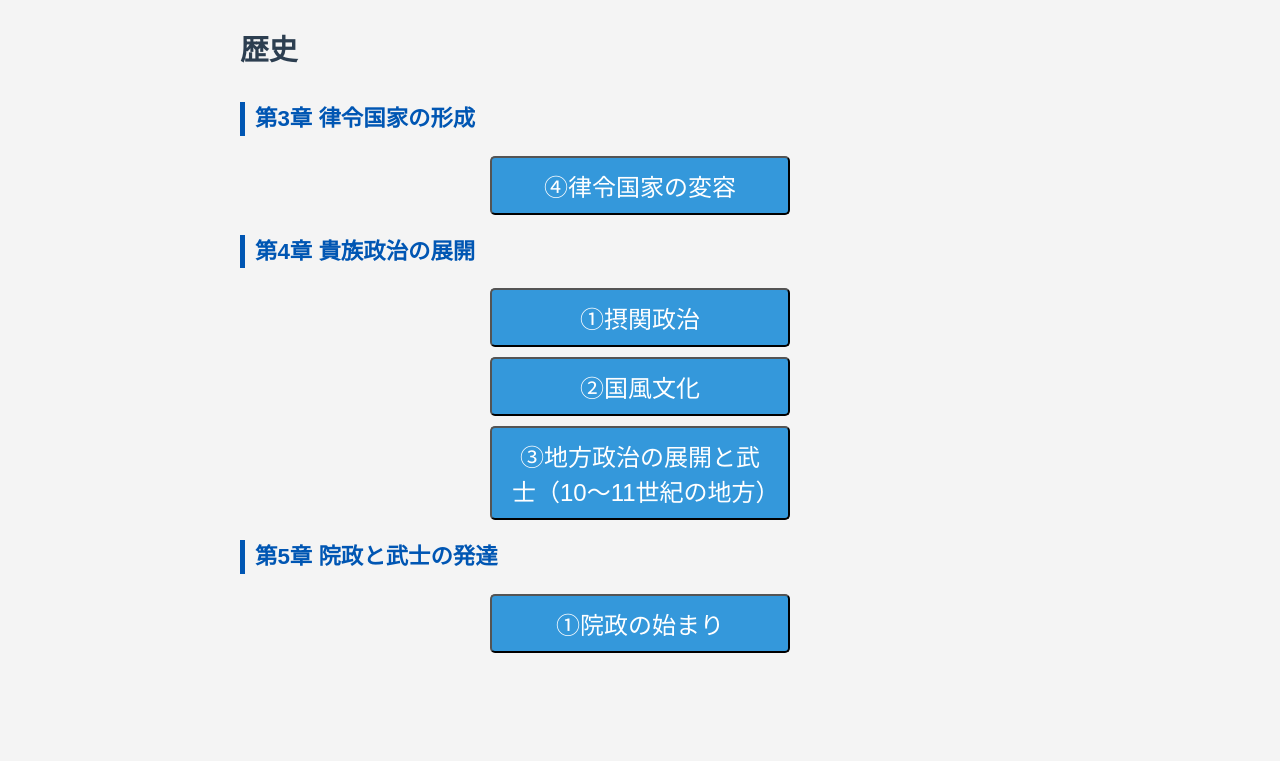
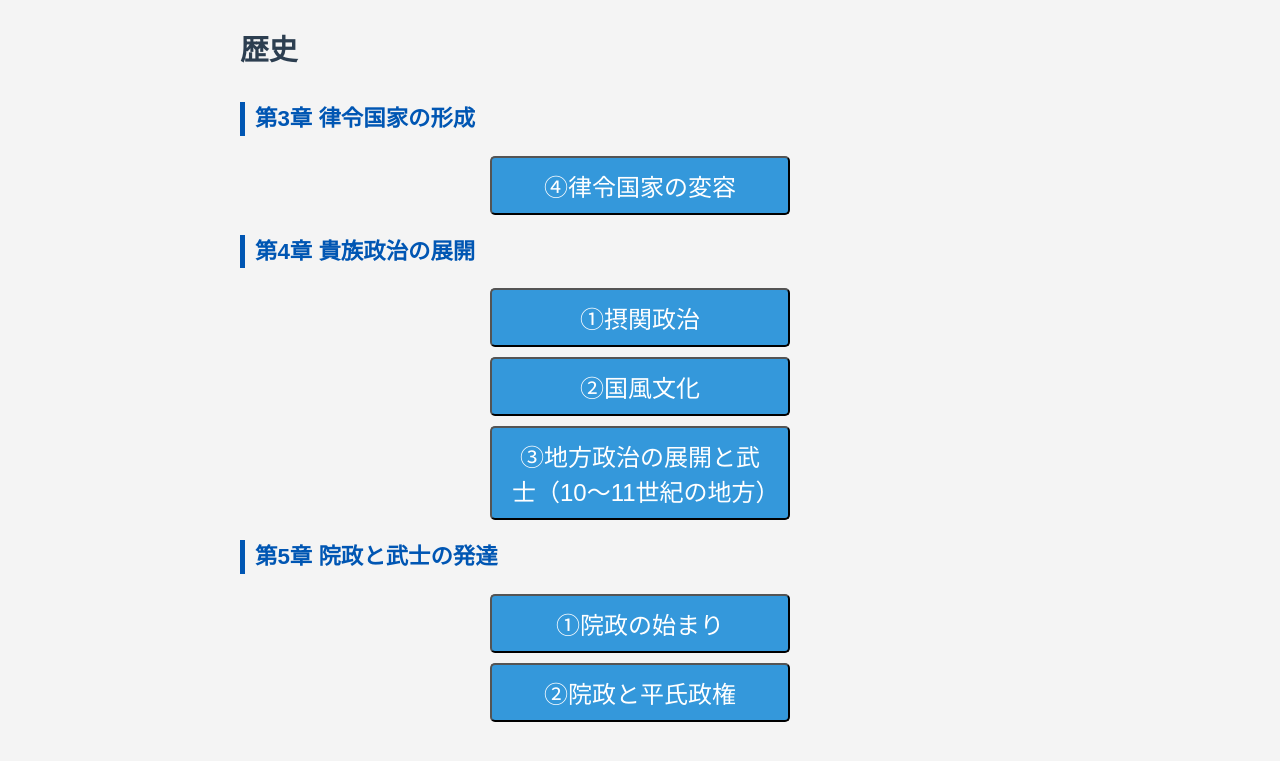
Before and after one commit to kumaaaaaP/useful-study-tools, a plain HTML site: page history/index.html in a window 1280 px wide. Shown: the part 97-858 px from the top of the page. Before the commit the page ends 800 px from the top, so only its background shows below. Drawn offline with Linux system fonts and the light colour scheme.

Commit message:
Update index.html

```diff
--- a/history/index.html
+++ b/history/index.html
@@ -44,6 +44,9 @@
                 <button type="button" class="btn" onclick="location.href='chapter5-1.html'">
                     ①院政の始まり
                 </button>
+                <button type="button" class="btn" onclick="location.href='chapter5-2.html'">
+                    ②院政と平氏政権
+                </button>
             </li>
         </ul>
     </section>
```
